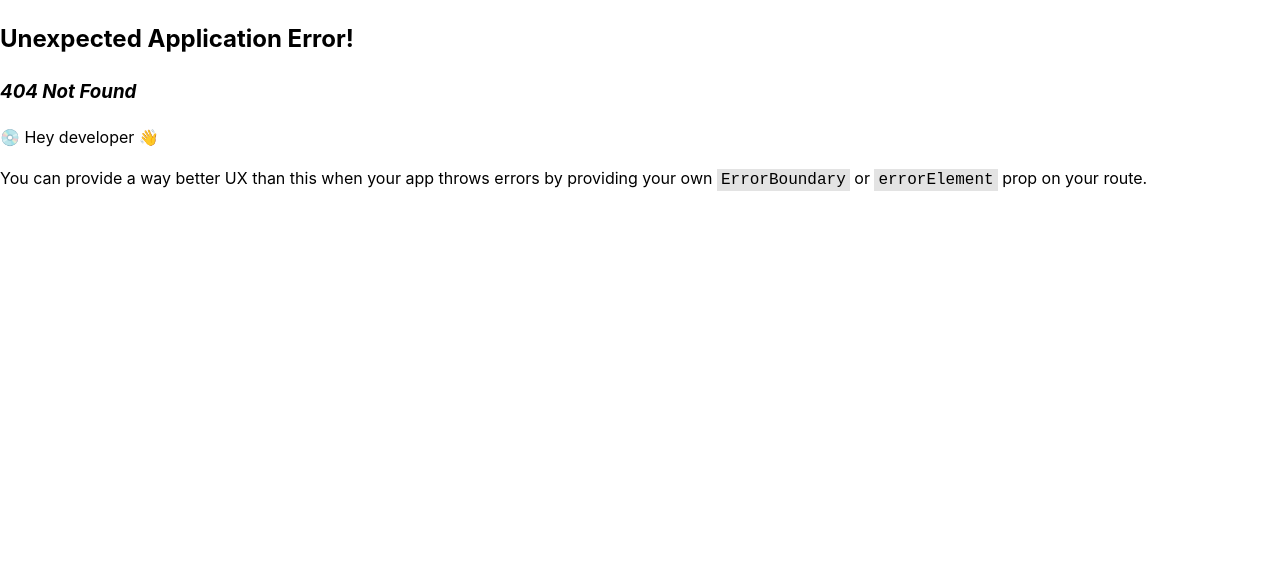
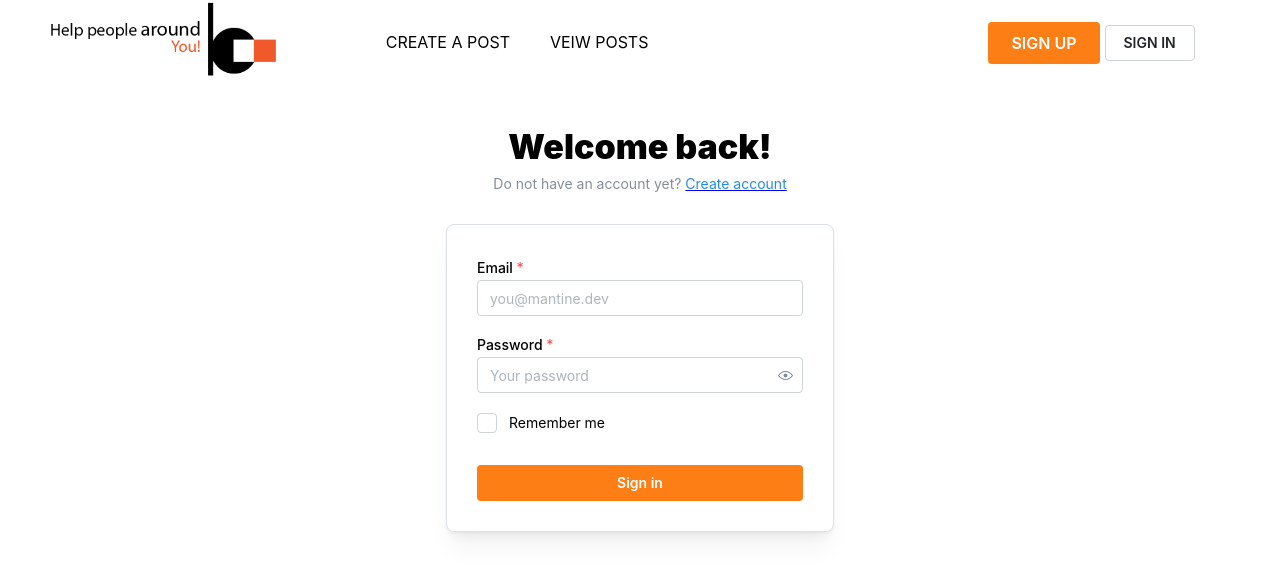
Before and after one commit to supervoid13/charityboard, a React (Vite) app in the folder client/: page /signin in a window 1280 px wide. Before the commit this address had no page. Shown: the top 576 px of the page. Built offline with nearby package versions, Linux system fonts and the light colour scheme.

Commit message:
sign in + up forms

```diff
--- a/client/package.json
+++ b/client/package.json
@@ -22,6 +22,7 @@
     "match-sorter": "^6.3.4",
     "react": "^18.2.0",
     "react-dom": "^18.2.0",
+    "react-redux": "^9.1.2",
     "react-router": "^6.23.0",
     "react-router-dom": "^6.23.1",
     "sort-by": "^1.2.0"
--- /dev/null
+++ b/client/src/AuthenticationTitle.module.css
@@ -0,0 +1,6 @@
+.title {
+    font-family:
+      Greycliff CF,
+      var(--mantine-font-family);
+    font-weight: 900;
+  }
--- /dev/null
+++ b/client/src/components/Auth.jsx
@@ -0,0 +1,49 @@
+import {
+    TextInput,
+    PasswordInput,
+    Checkbox,
+    Anchor,
+    Paper,
+    Title,
+    Text,
+    Container,
+    Group,
+    Button,
+  } from '@mantine/core';
+  import { Outlet, Link } from "react-router-dom";
+  import Header from './Header';
+  import classes from '../AuthenticationTitle.module.css';
+
+  export default function AuthenticationTitle() {
+
+
+    return (
+      <>
+      <Header></Header>
+      <Container size={420} my={40}>
+        <Title ta="center" className={classes.title}>
+          Welcome back!
+        </Title>
+        <Text c="dimmed" size="sm" ta="center" mt={5}>
+          Do not have an account yet?{' '}
+          <Link to={"/signup"}>
+          <Anchor size="sm" component="button">
+            Create account
+          </Anchor>
+          </Link>
+        </Text>
+
+        <Paper withBorder shadow="md" p={30} mt={30} radius="md">
+          <TextInput label="Email" placeholder="you@mantine.dev" required />
+          <PasswordInput label="Password" placeholder="Your password" required mt="md" />
+          <Group justify="space-between" mt="lg">
+            <Checkbox label="Remember me" />
+          </Group>
+          <Button fullWidth mt="xl" color='orange'>
+            Sign in
+          </Button>
+        </Paper>
+      </Container>
+      </>
+    );
+  }
--- a/client/src/components/Header.jsx
+++ b/client/src/components/Header.jsx
@@ -8,7 +8,7 @@ export default function Header() {
   return (
     <>
         <div className='header'>
-            <img src={logo} height="85px" className='logo'></img>
+            <Link to={"/"}><img src={logo} height="85px" className='logo'></img></Link>
             <div className='texts'>
                 <Link style={{ textDecoration: 'none' }}>
                 <div className='link'>
@@ -26,12 +26,11 @@ export default function Header() {
                 </Link>
 
                 <div className='signs'>
-                    <Link style={{ textDecoration: 'none' }}><Button variant="filled" color="orange" size="md" >SIGN UP</Button></Link>
-                    <Link style={{ textDecoration: 'none' }}><Button variant="default" color="gray" style={{"margin-left": "5px"}}>SIGN IN</Button></Link>
+                    <Link to={`/signup`} style={{ textDecoration: 'none' }}><Button variant="filled" color="orange" size="md" >SIGN UP</Button></Link>
+                    <Link to={`/signin`} style={{ textDecoration: 'none' }}><Button variant="default" color="gray" style={{"margin-left": "5px"}}>SIGN IN</Button></Link>
                 </div>
             </div>
         </div>
-
     </>
   );
 }
--- /dev/null
+++ b/client/src/components/Register.jsx
@@ -0,0 +1,39 @@
+import {
+    TextInput,
+    PasswordInput,
+    Checkbox,
+    Anchor,
+    Paper,
+    Title,
+    Text,
+    Container,
+    Group,
+    Button,
+  } from '@mantine/core';
+  import { Outlet, Link } from "react-router-dom";
+  import Header from './Header';
+  import classes from '../AuthenticationTitle.module.css';
+
+  export default function AuthenticationTitle() {
+
+
+    return (
+      <>
+      <Header></Header>
+      <Container size={420} my={40}>
+        <Title ta="center" className={classes.title}>
+          Register
+        </Title>
+
+
+        <Paper withBorder shadow="md" p={30} mt={30} radius="md">
+          <TextInput label="Email" placeholder="you@mantine.dev" required />
+          <PasswordInput label="Password" placeholder="Your password" required mt="md" />
+          <Button fullWidth mt="xl" color='orange'>
+            Sign up
+          </Button>
+        </Paper>
+      </Container>
+      </>
+    );
+  }
--- /dev/null
+++ b/client/src/store.js
@@ -0,0 +1,6 @@
+import {configureStore} from '@reduxjs/toolkit';
+
+export default configureStore({
+    reducer: {},
+
+})
```
Also changed, not shown: client/src/main.jsx (+15 -1 lines), client/src/slices/appSlice.js (added, +16 -0 lines), 1 other file (tests, documents, lock files or other folders).
